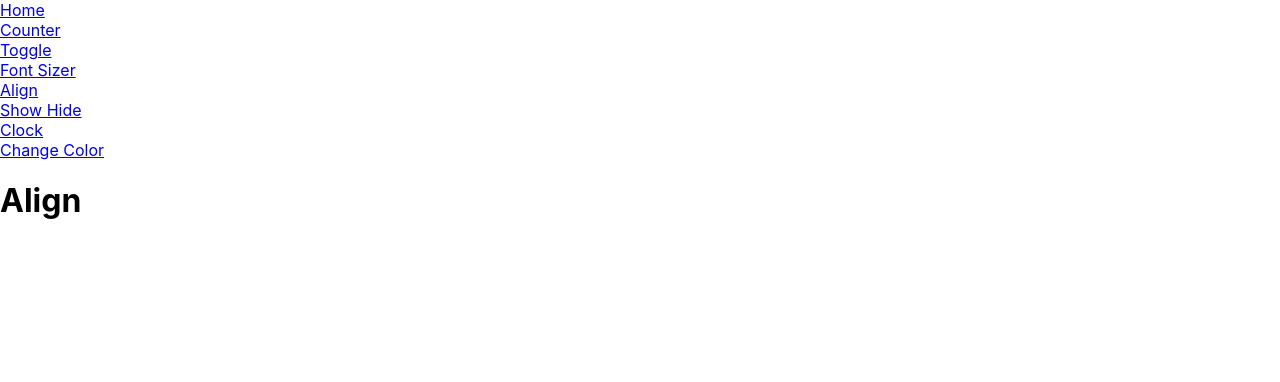
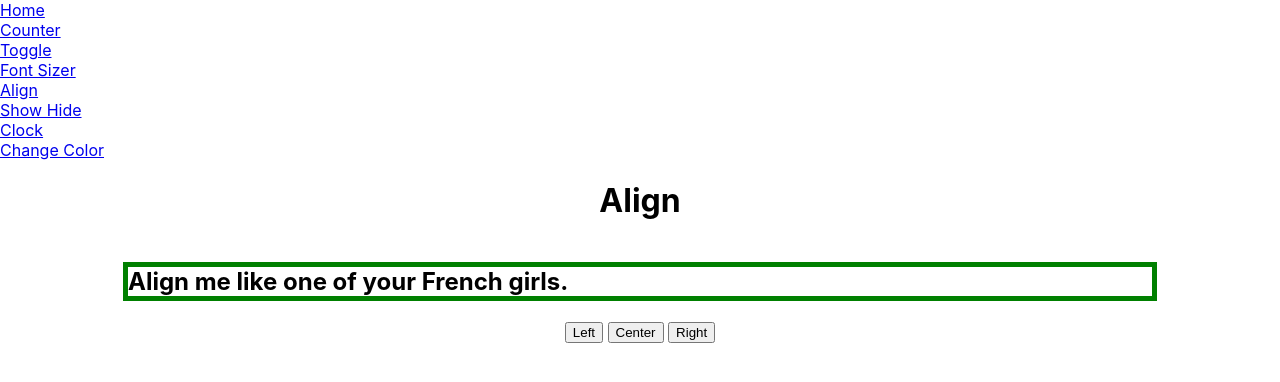
Before and after one commit to ticet11/react-state-playground, a React (Create React App) app: page /align in a window 1280 px wide. Shown: the top 382 px of the page. Built offline with nearby package versions, Linux system fonts and the light colour scheme.

Commit message:
refactored counter to make handleButtonClick closer to best practice.

```diff
--- a/src/pages/Align.js
+++ b/src/pages/Align.js
@@ -1,13 +1,52 @@
 // change alignment of text
 
-import React, { Component } from 'react'
+import React, { Component } from "react";
 
 export default class Align extends Component {
+    constructor() {
+        super();
+
+        this.state = {
+            alignment: "",
+        };
+    }
+
+    handleClick = (buttonClicked) => {
+        this.setState({
+            alignment: buttonClicked,
+        });
+    };
+
     render() {
         return (
-            <div>
+            <div
+                style={{
+                    display: "flex",
+                    flexDirection: "column",
+                    alignItems: "center",
+                }}
+            >
                 <h1>Align</h1>
+                <h2
+                    style={{
+                        width: "80vw",
+                        border: "5px solid green",
+                    }}
+                >
+                    Align me like one of your French girls.
+                </h2>
+                <div className="button-container">
+                    <button onClick={() => this.handleClick("left")}>
+                        Left
+                    </button>{" "}
+                    <button onClick={() => this.handleClick("center")}>
+                        Center
+                    </button>{" "}
+                    <button onClick={() => this.handleClick("right")}>
+                        Right
+                    </button>
+                </div>
             </div>
-        )
+        );
     }
 }
--- a/src/pages/Counter.js
+++ b/src/pages/Counter.js
@@ -12,16 +12,25 @@ export default class Counter extends Component {
     }
 
     handleButtonClick = (number) => {
-        this.setState({
-            stateNum: this.state.stateNum + number,
-        });
+        this.setState((prevState) => ({
+            stateNum: prevState.stateNum + number,
+        }));
     };
 
     render() {
         return (
-            <div style={{ padding: '10px' }}>
+            <div style={{ padding: "10px" }}>
                 <h1>Counter</h1>
-                <div className="counter-container" style={{ width: '100px', padding: '5px', display: 'grid', gridTemplateColumns: '1fr 1fr', alignItems: 'center' }}>
+                <div
+                    className="counter-container"
+                    style={{
+                        width: "100px",
+                        padding: "5px",
+                        display: "grid",
+                        gridTemplateColumns: "1fr 1fr",
+                        alignItems: "center",
+                    }}
+                >
                     <h2>{this.state.stateNum}</h2>
                     <div className="button-container">
                         <button
```
